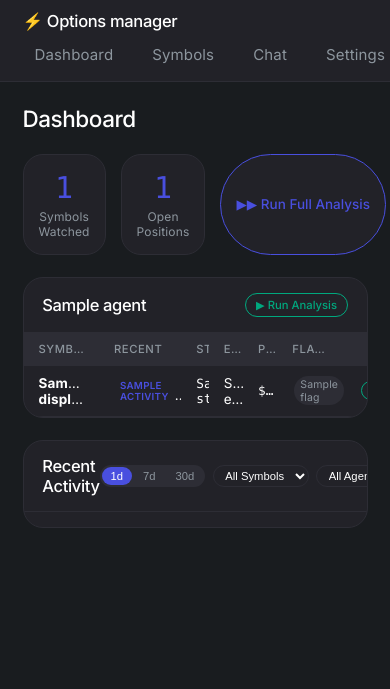
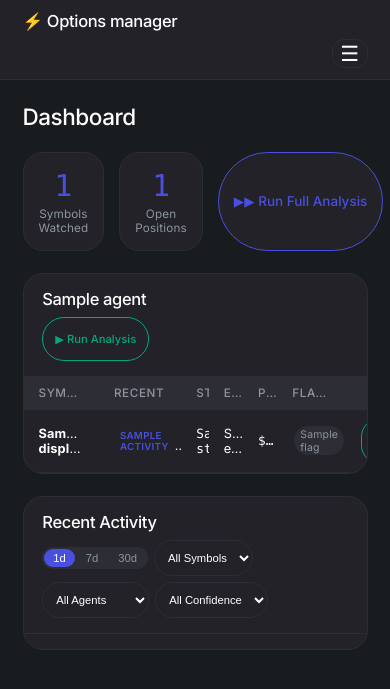
Before and after one commit to dsanchor/stock-options-manager, a FastAPI app: template web/templates/dashboard.html in a window 390 px wide. Shown: the top 689 px of the page. Run offline with FastAPI, Linux system fonts and the light colour scheme; the template is opened without the code that fills it: most values are stand-ins (such as "Sample title", 1, 10 or a date in 2020).

Commit message:
feat: mobile UX improvements for stock options manager
- Fix table horizontal scroll (overflow-x: hidden → auto) globally
- Add hamburger nav menu for mobile (≤640px) with tap-friendly Settings dropdown
- Stack filter controls and card headers on narrow screens
- Increase touch targets for buttons, toggles, pills, and selects
- Improve activity feed readability with flex-wrap on mobile
- Bump font sizes for badges, labels, and table cells on mobile

Co-authored-by: Copilot <223556219+Copilot@users.noreply.github.com>

```diff
--- a/web/static/app.js
+++ b/web/static/app.js
@@ -122,6 +122,27 @@ document.addEventListener('DOMContentLoaded', function() {
                         runFullBtn.classList.remove('done', 'error');
                     }, 3000);
                 });
+        });
+    }
+    // ── Hamburger menu toggle ──
+    var hamburger = document.querySelector('.hamburger');
+    var topnav = document.querySelector('.topnav');
+    if (hamburger && topnav) {
+        hamburger.addEventListener('click', function() {
+            topnav.classList.toggle('nav-open');
+        });
+    }
+
+    // ── Settings dropdown tap handler for touch devices ──
+    var dropdownTrigger = document.querySelector('.nav-dropdown-trigger');
+    var dropdown = document.querySelector('.nav-dropdown');
+    if (dropdownTrigger && dropdown) {
+        dropdownTrigger.addEventListener('click', function(e) {
+            e.stopPropagation();
+            dropdown.classList.toggle('dropdown-open');
+        });
+        document.addEventListener('click', function() {
+            dropdown.classList.remove('dropdown-open');
         });
     }
 });
--- a/web/static/style.css
+++ b/web/static/style.css
@@ -264,7 +264,7 @@ h1, h2, h3, h4, h5, h6 {
 }
 
 /* ── Tables ── */
-.table-wrap { overflow-x: hidden; }
+.table-wrap { overflow-x: auto; }
 .agent-card table { table-layout: fixed; width: 100%; }
 .agent-card td, .agent-card th { overflow: hidden; text-overflow: ellipsis; }
 table { width: 100%; border-collapse: collapse; }
@@ -782,8 +782,72 @@ input:checked + .slider::before { transform: translateX(16px); background: #fff;
     margin-bottom: 0.5rem;
 }
 
+/* ── Hamburger button (hidden on desktop) ── */
+.hamburger {
+    display: none;
+    background: none;
+    border: 1px solid var(--border);
+    border-radius: var(--radius);
+    color: var(--text);
+    font-size: 1.4rem;
+    padding: 0.2rem 0.5rem;
+    cursor: pointer;
+    line-height: 1;
+}
+
+/* ── Dropdown open via tap (touch devices) ── */
+.nav-dropdown.dropdown-open .nav-dropdown-content {
+    display: block;
+}
+
 /* ── Responsive additions ── */
 @media (max-width: 640px) {
     .form-inline-row { flex-direction: column; }
     .form-inline-row .input-field { width: 100% !important; }
+
+    /* Hamburger nav */
+    .hamburger { display: block; margin-left: auto; }
+    .nav-links {
+        display: none;
+        flex-direction: column;
+        width: 100%;
+        gap: 0.25rem;
+    }
+    .topnav.nav-open .nav-links { display: flex; }
+    .nav-links a, .nav-dropdown-trigger {
+        width: 100%;
+        box-sizing: border-box;
+    }
+    .nav-dropdown { width: 100%; }
+    .nav-dropdown-content {
+        position: static;
+        border: none;
+        margin-top: 0;
+        padding-left: 1rem;
+    }
+
+    /* Stacked filter controls */
+    .filter-group { flex-wrap: wrap; gap: 0.4rem; }
+    .card-header { flex-direction: column; align-items: flex-start; gap: 0.5rem; }
+
+    /* Larger touch targets */
+    .btn-trigger, .btn-trigger-row, .btn-sm {
+        min-height: 44px;
+        padding: 0.4rem 0.8rem;
+    }
+    .switch { width: 44px; height: 24px; }
+    .switch .slider::before { height: 18px; width: 18px; }
+    input:checked + .slider::before { transform: translateX(20px); }
+    .pill { padding: 0.35rem 0.8rem; }
+    .filter-select { min-height: 36px; padding: 0.35rem 0.6rem; }
+
+    /* Activity feed readability */
+    .activity-item { flex-wrap: wrap; gap: 0.3rem; }
+    .activity-body { width: 100%; }
+
+    /* Font size bumps */
+    .badge, .card-badge { font-size: 0.8rem; }
+    .summary-label { font-size: 0.78rem; }
+    thead th { font-size: 0.78rem; }
+    tbody td { font-size: 0.85rem; }
 }
--- a/web/templates/base.html
+++ b/web/templates/base.html
@@ -12,6 +12,7 @@
 <body>
     <nav class="topnav">
         <div class="nav-brand">⚡ Options manager</div>
+        <button class="hamburger" aria-label="Menu">☰</button>
         <div class="nav-links">
             <a href="/dashboard" class="{% if request.url.path in ('/', '/dashboard') %}active{% endif %}">Dashboard</a>
             <a href="/symbols" class="{% if request.url.path.startswith('/symbols') %}active{% endif %}">Symbols</a>
```
